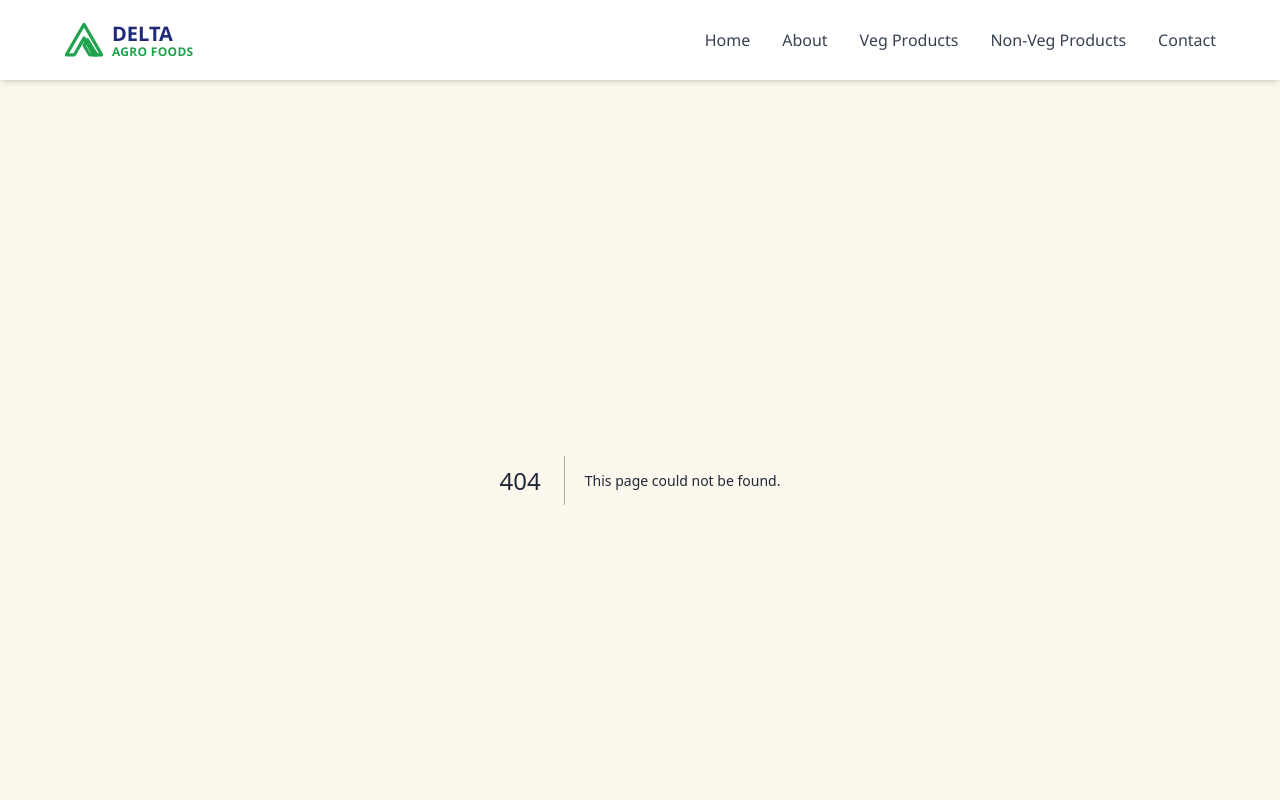
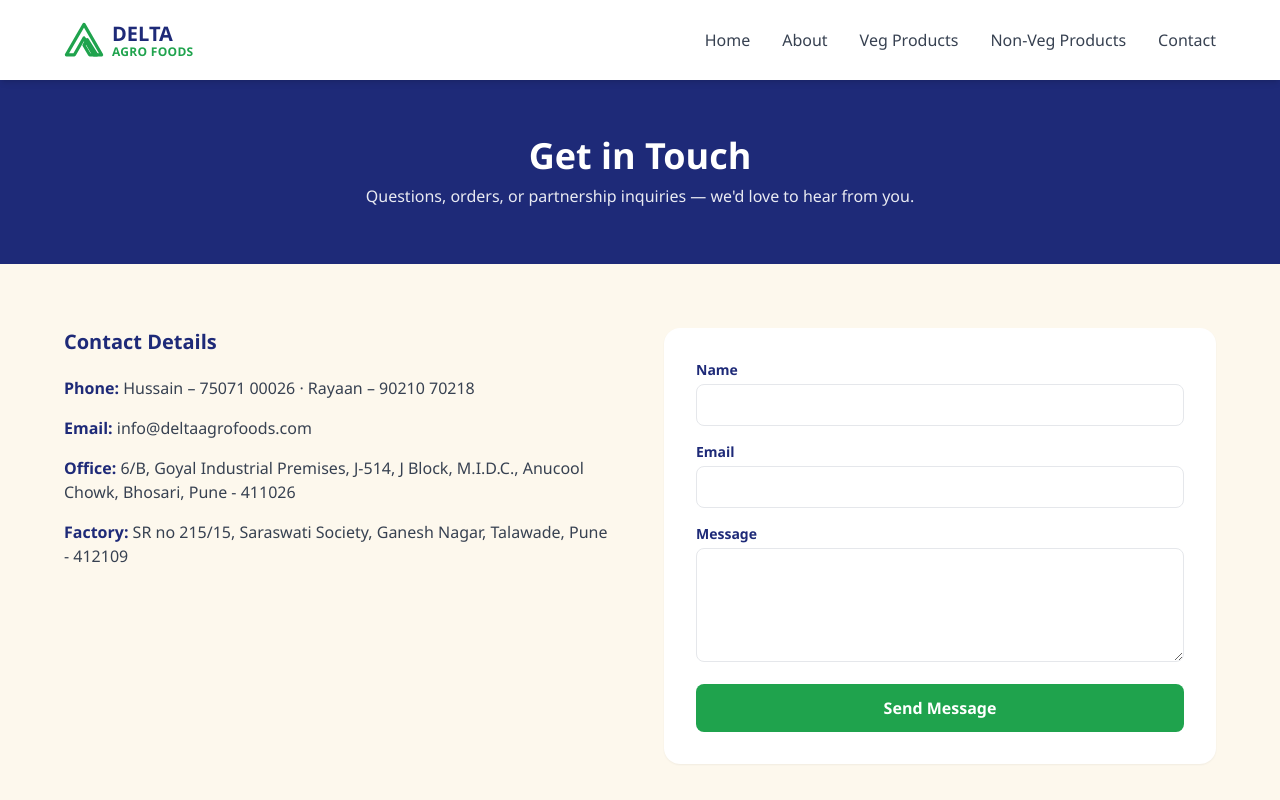
Before and after one commit to omkarakhade/Deltaagrofoods, a Next.js app: page /contact in a window 1280 px wide. Before the commit this address had no page. Shown: the top 800 px of the page. Built offline with nearby package versions, Linux system fonts and the light colour scheme.

Commit message:
Add contact form component with submission handling

```diff
--- /dev/null
+++ b/app/contact/page.js
@@ -0,0 +1,98 @@
+'use client';
+
+import { useState } from 'react';
+
+export default function Contact() {
+  const [status, setStatus] = useState('idle');
+
+  async function handleSubmit(e) {
+    e.preventDefault();
+    setStatus('sending');
+    const form = e.target;
+    const data = new FormData(form);
+
+    try {
+      const res = await fetch('https://formspree.io/f/YOUR_FORM_ID', {
+        method: 'POST',
+        body: data,
+        headers: { Accept: 'application/json' },
+      });
+      if (res.ok) {
+        setStatus('success');
+        form.reset();
+      } else {
+        setStatus('error');
+      }
+    } catch {
+      setStatus('error');
+    }
+  }
+
+  return (
+    <div>
+      <section className="bg-delta-navy py-14">
+        <div className="container-px text-center text-white">
+          <h1 className="text-4xl font-extrabold mb-2">Get in Touch</h1>
+          <p className="text-white/90">
+            Questions, orders, or partnership inquiries — we&apos;d love to hear from you.
+          </p>
+        </div>
+      </section>
+
+      <section className="container-px py-16 grid md:grid-cols-2 gap-12">
+        <div>
+          <h2 className="text-xl font-bold text-delta-navy mb-5">Contact Details</h2>
+          <ul className="space-y-4 text-gray-700">
+            <li><span className="font-semibold text-delta-navy">Phone:</span> Hussain – 75071 00026 · Rayaan – 90210 70218</li>
+            <li><span className="font-semibold text-delta-navy">Email:</span> info@deltaagrofoods.com</li>
+            <li><span className="font-semibold text-delta-navy">Office:</span> 6/B, Goyal Industrial Premises, J-514, J Block, M.I.D.C., Anucool Chowk, Bhosari, Pune - 411026</li>
+            <li><span className="font-semibold text-delta-navy">Factory:</span> SR no 215/15, Saraswati Society, Ganesh Nagar, Talawade, Pune - 412109</li>
+          </ul>
+        </div>
+
+        <form onSubmit={handleSubmit} className="bg-white p-8 rounded-2xl shadow-sm space-y-4">
+          <div>
+            <label className="block text-sm font-semibold text-delta-navy mb-1">Name</label>
+            <input
+              type="text"
+              name="name"
+              required
+              className="w-full border border-gray-200 rounded-lg px-4 py-2 focus:outline-none focus:ring-2 focus:ring-delta-green"
+            />
+          </div>
+          <div>
+            <label className="block text-sm font-semibold text-delta-navy mb-1">Email</label>
+            <input
+              type="email"
+              name="email"
+              required
+              className="w-full border border-gray-200 rounded-lg px-4 py-2 focus:outline-none focus:ring-2 focus:ring-delta-green"
+            />
+          </div>
+          <div>
+            <label className="block text-sm font-semibold text-delta-navy mb-1">Message</label>
+            <textarea
+              name="message"
+              rows={4}
+              required
+              className="w-full border border-gray-200 rounded-lg px-4 py-2 focus:outline-none focus:ring-2 focus:ring-delta-green"
+            />
+          </div>
+          <button
+            type="submit"
+            disabled={status === 'sending'}
+            className="w-full bg-delta-green hover:bg-delta-green-dark text-white font-semibold py-3 rounded-lg transition-colors disabled:opacity-60"
+          >
+            {status === 'sending' ? 'Sending...' : 'Send Message'}
+          </button>
+          {status === 'success' && (
+            <p className="text-delta-green text-sm font-medium">Message sent! We&apos;ll be in touch soon.</p>
+          )}
+          {status === 'error' && (
+            <p className="text-red-500 text-sm font-medium">Something went wrong — please try again.</p>
+          )}
+        </form>
+      </section>
+    </div>
+  );
+            }
```
